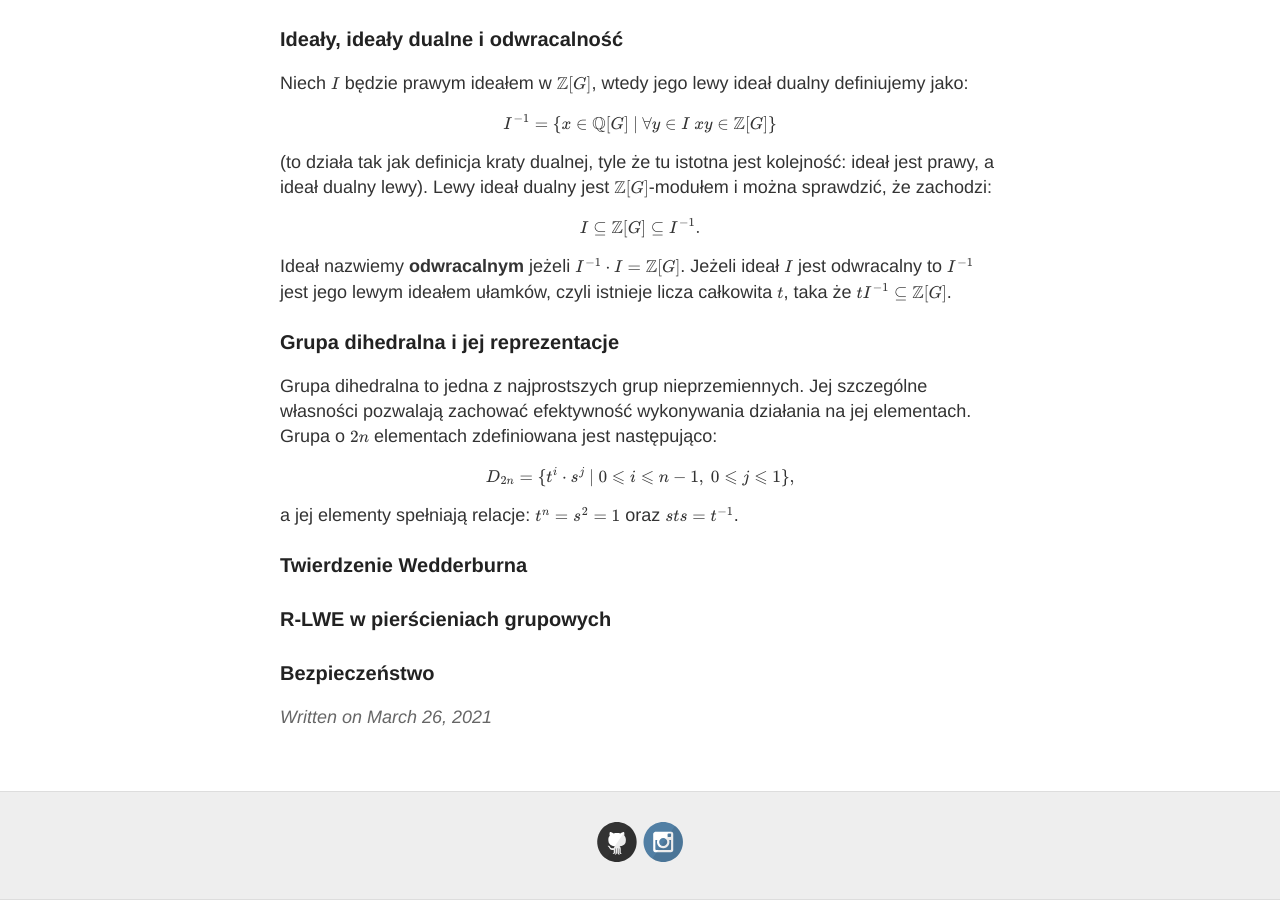
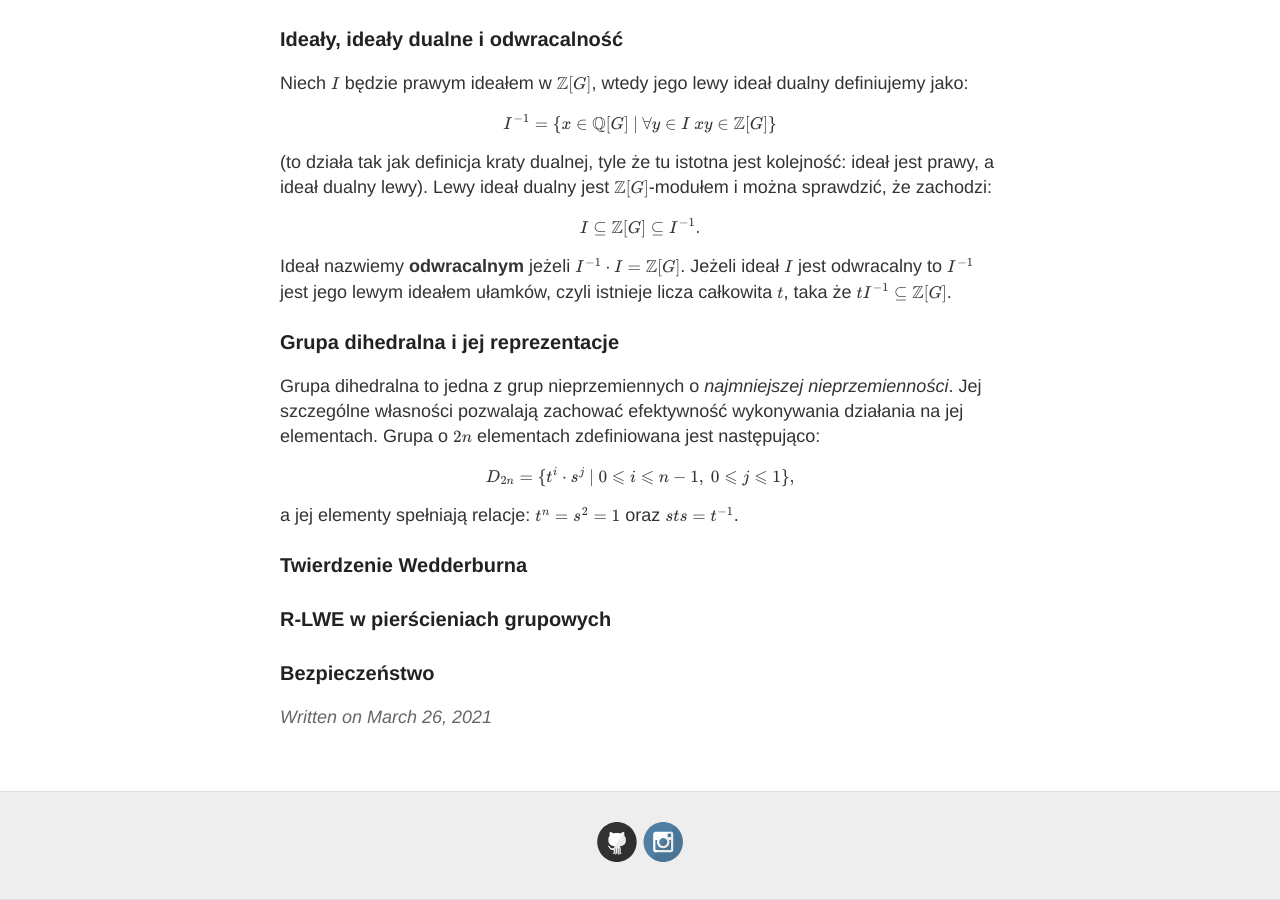
Before and after one commit to keIpie/keIpie.github.io, a Jekyll site: the page built from rg/_posts/2021-3-26-gr_lwe.md, in a window 1280 px wide and 900 px high, scrolled down 1631 px. Built offline with Jekyll 4.4.1, drawn with Linux system fonts in a browser that asks for light colours; formulas are drawn with MathJax 3.

Commit message:
gr zanurzenia

```diff
--- a/rg/_posts/2021-3-26-gr_lwe.md
+++ b/rg/_posts/2021-3-26-gr_lwe.md
@@ -71,8 +71,9 @@ jest jego lewym ideałem ułamków, czyli istnieje licza całkowita $t$, taka ż
 
 ### Grupa dihedralna i jej reprezentacje
 
-Grupa dihedralna to jedna z najprostszych grup nieprzemiennych. Jej szczególne własności pozwalają zachować efektywność
-wykonywania działania na jej elementach. Grupa o $2n$ elementach zdefiniowana jest następująco:
+Grupa dihedralna to jedna z grup nieprzemiennych o *najmniejszej nieprzemienności*.
+Jej szczególne własności pozwalają zachować efektywność wykonywania działania na jej elementach.
+Grupa o $2n$ elementach zdefiniowana jest następująco:
 
 $$D_{2n} = \{ t^i \cdot s^j ~|~ 0 \leqslant i \leqslant n−1,~ 0 \leqslant j \leqslant 1 \},$$
 
```
